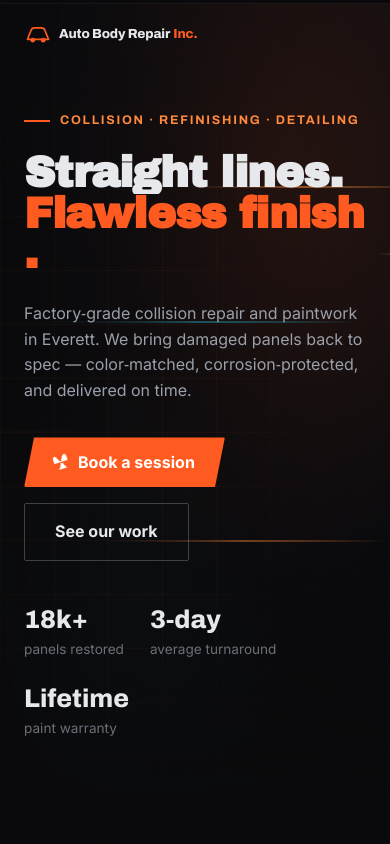
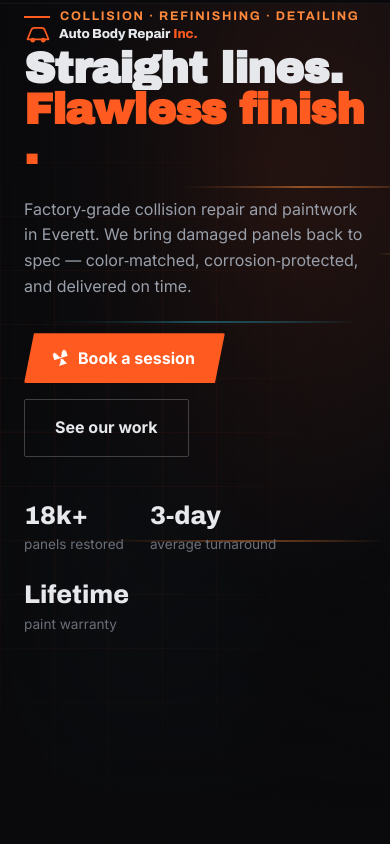
Before and after one commit to Sanchari80/Auto-Repair-Website, a React (Vite) app: page / in a window 390 px wide. Shown: the top 844 px of the page. Built offline with nearby package versions, Linux system fonts and the light colour scheme; no server answers.

Commit message:
Fix mobile hero content under navbar

```diff
--- a/src/components/Hero.css
+++ b/src/components/Hero.css
@@ -147,6 +147,8 @@
 @keyframes bob { 0%,100% { transform: translateY(0); } 50% { transform: translateY(6px); } }
 
 @media (max-width: 640px) {
+  .hero { align-items: flex-start; }
+  .hero__content { padding-top: 124px; padding-bottom: 48px; }
   .hero__stats { gap: 26px; }
   .hero__scroll { display: none; }
 }
```
